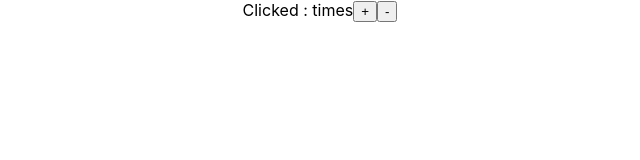
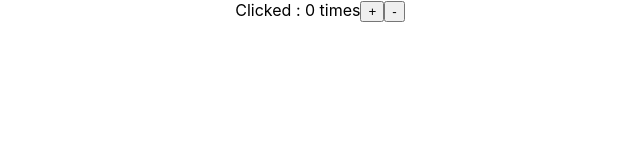
Before and after one commit to kwonyongjun1/Front-end-curriculum, a React (Create React App) app in the folder React/react-redux-app/: page / in a window 1280 px wide. Shown: the top 160 px of the page, without its empty margins (320-960 px from the left). Built offline with nearby package versions, Linux system fonts and the light colour scheme.

Commit message:
feat: redux 사용하여 카운터 기능 추가

```diff
--- a/React/react-redux-app/src/App.tsx
+++ b/React/react-redux-app/src/App.tsx
@@ -1,14 +1,20 @@
 import React from 'react';
 import './App.css';
 
-function App() {
+type Props = {
+  value : number;
+  onIncrement: () => void;
+  onDecrement: () => void;
+}
+
+function App({value, onIncrement, onDecrement} : Props) {
   return (
     <div className="App">
-      Clicked : times
-      <button>
+      Clicked : {value} times
+      <button onClick={onIncrement}>
         +
       </button>
-      <button>
+      <button onClick={onDecrement}>
         -
       </button>
     </div>
--- a/React/react-redux-app/src/index.tsx
+++ b/React/react-redux-app/src/index.tsx
@@ -3,16 +3,27 @@
 import './index.css';
 import App from './App';
 import reportWebVitals from './reportWebVitals';
+import { createStore } from 'redux';
+import counter from './reducer'
 
 const root = ReactDOM.createRoot(
   document.getElementById('root') as HTMLElement
 );
-root.render(
+
+const store = createStore(counter);
+const render = () => root.render(
   <React.StrictMode>
-    <App />
+    <App
+      value={store.getState()}
+      onIncrement={()=> store.dispatch({type:"INCREMENT"})}
+      onDecrement={()=> store.dispatch({type:"DECREMENT"})}
+
+    />
   </React.StrictMode>
 );
+render();
 
+store.subscribe(render);
 // If you want to start measuring performance in your app, pass a function
 // to log results (for example: reportWebVitals(console.log))
 // or send to an analytics endpoint. Learn more: https://bit.ly/CRA-vitals
--- /dev/null
+++ b/React/react-redux-app/src/reducer/index.tsx
@@ -0,0 +1,12 @@
+const counter = (state=0, action:{type : string}) =>{
+    switch(action.type){
+        case "INCREMENT" :
+            return state + 1;
+        case "DECREMENT" :
+            return state - 1;
+        default:
+            return state;
+    }
+}
+
+export default counter;
```
Also changed, not shown: 1 other file (tests, documents, lock files or other folders).
